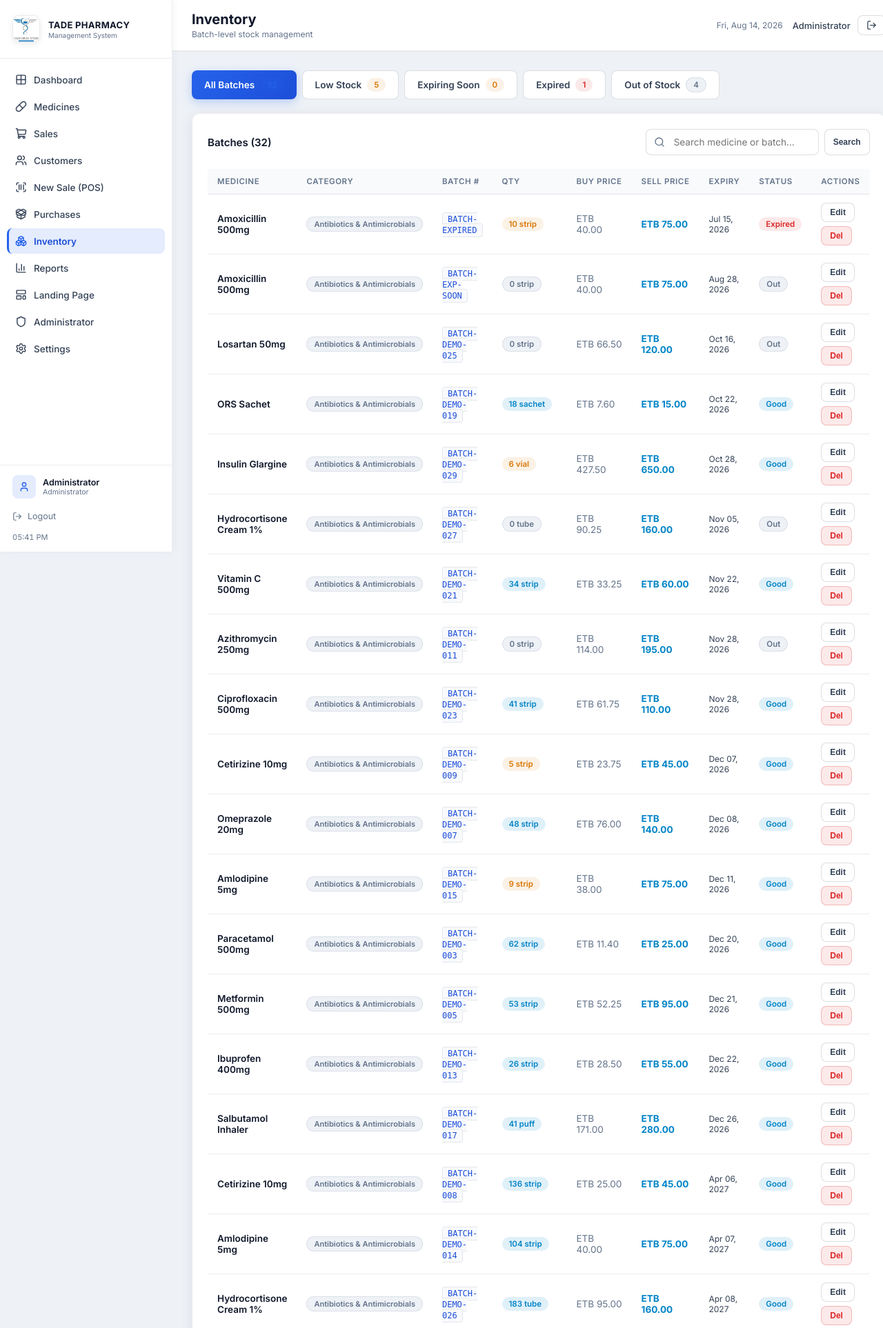
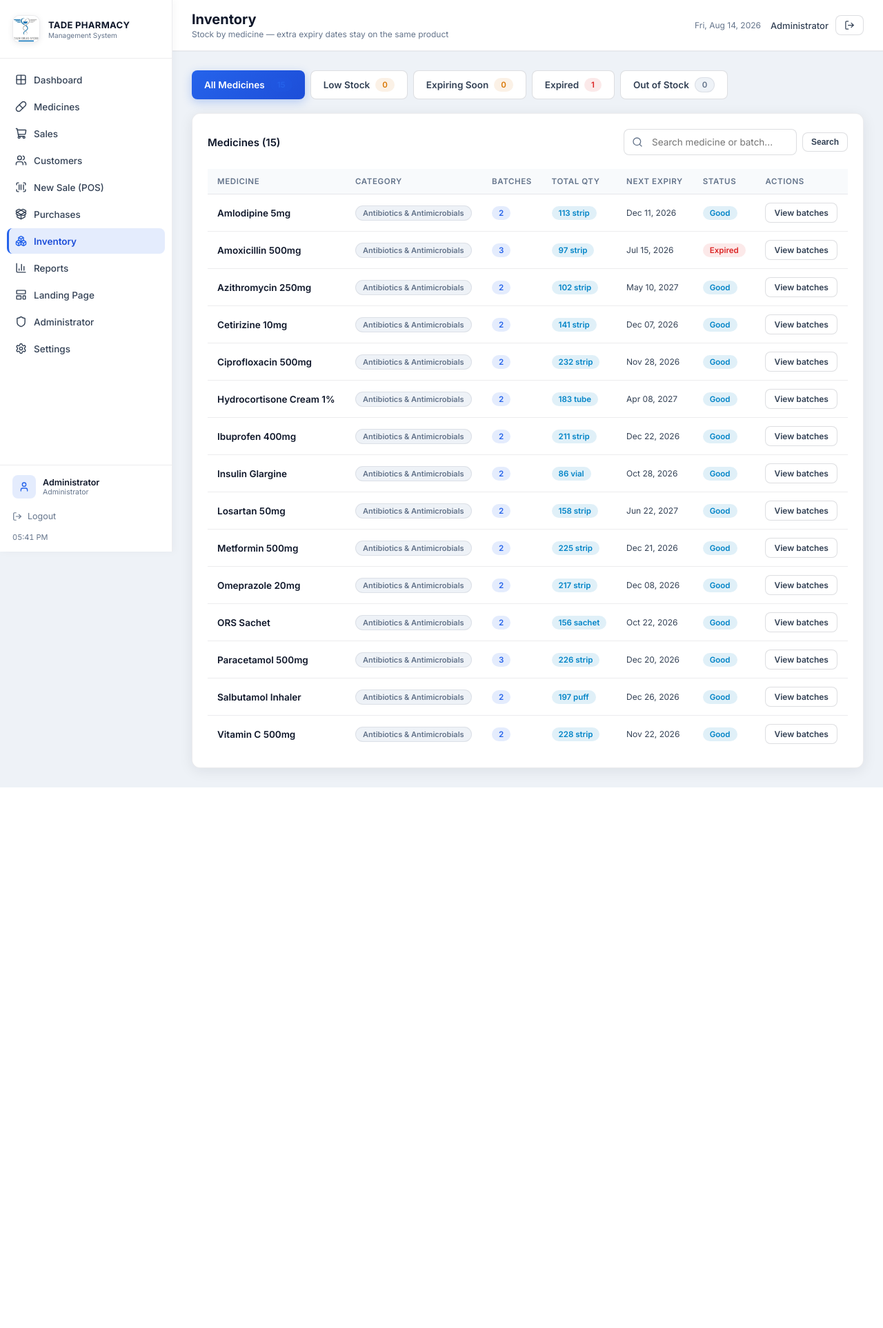
Before and after one commit to kidaholy/tadepharmacy, a PHP site: page /inventory.php in a window 1280 px wide. Shown: the top 1926 px of the page at 69% size. After the commit the page ends 1142 px from the top, so only its background shows below. Run offline with PHP 8.4, Linux system fonts and the light colour scheme; the visitor is signed in with stand-in values (Sample User, id 1); data comes from the database, SQL or seed files in the repository; both versions use the stored data as it was after the commit; some libraries are stand-ins or nearby versions.

Commit message:
medicine page has only medicines quantity not new expire quantity

```diff
--- a/index.php
+++ b/index.php
@@ -25,7 +25,7 @@ renderSidebar();
 <?php if ($expired > 0): ?>
 <div class="alert alert-danger auto-hide" style="transition:opacity 0.3s,transform 0.3s;">
   <i data-lucide="alert-triangle"></i>
-  <strong><?= $expired ?> batches have expired</strong> — Please review and dispose of expired stock immediately.
+  <strong><?= $expired ?> medicine<?= $expired == 1 ? '' : 's' ?> have expired stock</strong> — Please review and dispose of expired stock immediately.
   <a href="inventory.php" style="color:inherit;margin-left:auto;font-weight:700;">View →</a>
 </div>
 <?php endif; ?>
@@ -33,7 +33,7 @@ renderSidebar();
 <?php if ($expiringSoon > 0): ?>
 <div class="alert alert-warning auto-hide" style="transition:opacity 0.3s,transform 0.3s;">
   <i data-lucide="clock"></i>
-  <strong><?= $expiringSoon ?> batches expire within 30 days</strong> — Prioritize selling these items (FEFO).
+  <strong><?= $expiringSoon ?> medicine<?= $expiringSoon == 1 ? '' : 's' ?> expire within 30 days</strong> — Prioritize selling these items (FEFO).
   <a href="inventory.php" style="color:inherit;margin-left:auto;font-weight:700;">View →</a>
 </div>
 <?php endif; ?>
--- a/inventory.php
+++ b/inventory.php
@@ -72,45 +72,98 @@ if ($_SERVER['REQUEST_METHOD'] === 'POST') {
     }
 }
 
-$sql = "
-    SELECT b.*, m.name as med_name, m.reorder_level, m.unit,
-           COALESCE(m.product_type, 'medicine') AS product_type, c.name as cat_name
-    FROM batches b
-    JOIN medicines m ON m.id = b.medicine_id
-    LEFT JOIN categories c ON c.id = m.category_id
-";
+$medicines = $pdo->query("SELECT id, name, unit, COALESCE(product_type,'medicine') AS product_type FROM medicines ORDER BY name")->fetchAll();
+$currency  = getSetting('currency', 'ETB');
+$viewBatches = $medId > 0;
 
 $params = [];
 $where  = [];
-
 if ($search) {
     $where[] = "(m.name LIKE ? OR b.batch_number LIKE ?)";
     $params[] = "%$search%"; $params[] = "%$search%";
 }
-if ($medId)   { $where[] = "b.medicine_id = ?"; $params[] = $medId; }
 
-if ($filter === 'low')      { $where[] = "b.quantity > 0 AND b.quantity <= m.reorder_level"; }
-if ($filter === 'expired')  { $where[] = "b.expiry_date < date('now') AND b.expiry_date < '9000-01-01'"; }
-if ($filter === 'expiring') { $where[] = "b.expiry_date BETWEEN date('now') AND date('now','+30 days') AND b.quantity > 0 AND b.expiry_date < '9000-01-01'"; }
-if ($filter === 'out')      { $where[] = "b.quantity = 0"; }
+if ($viewBatches) {
+    $where[] = "b.medicine_id = ?";
+    $params[] = $medId;
+    if ($filter === 'low')      { $where[] = "b.quantity > 0 AND b.quantity <= m.reorder_level"; }
+    if ($filter === 'expired')  { $where[] = "b.expiry_date < date('now') AND b.expiry_date < '9000-01-01'"; }
+    if ($filter === 'expiring') { $where[] = "b.expiry_date BETWEEN date('now') AND date('now','+30 days') AND b.quantity > 0 AND b.expiry_date < '9000-01-01'"; }
+    if ($filter === 'out')      { $where[] = "b.quantity = 0"; }
 
-if ($where) $sql .= ' WHERE ' . implode(' AND ', $where);
-$sql .= ' ORDER BY b.expiry_date ASC, m.name';
+    $sql = "
+        SELECT b.*, m.name as med_name, m.reorder_level, m.unit,
+               COALESCE(m.product_type, 'medicine') AS product_type, c.name as cat_name
+        FROM batches b
+        JOIN medicines m ON m.id = b.medicine_id
+        LEFT JOIN categories c ON c.id = m.category_id
+    ";
+    if ($where) $sql .= ' WHERE ' . implode(' AND ', $where);
+    $sql .= ' ORDER BY b.expiry_date ASC, m.name';
+    $stmt = $pdo->prepare($sql);
+    $stmt->execute($params);
+    $batches = $stmt->fetchAll();
+    $stockRows = [];
+    $focusMed = $pdo->prepare("SELECT name FROM medicines WHERE id=?");
+    $focusMed->execute([$medId]);
+    $focusMedName = $focusMed->fetchColumn() ?: 'Medicine';
+} else {
+    $having = [];
+    if ($filter === 'low') {
+        $having[] = "COALESCE(SUM(b.quantity), 0) > 0 AND COALESCE(SUM(b.quantity), 0) <= m.reorder_level";
+    }
+    if ($filter === 'expired') {
+        $having[] = "SUM(CASE WHEN b.expiry_date < date('now') AND b.expiry_date < '9000-01-01' AND b.quantity > 0 THEN 1 ELSE 0 END) > 0";
+    }
+    if ($filter === 'expiring') {
+        $having[] = "SUM(CASE WHEN b.expiry_date BETWEEN date('now') AND date('now','+30 days') AND b.expiry_date < '9000-01-01' AND b.quantity > 0 THEN 1 ELSE 0 END) > 0";
+    }
+    if ($filter === 'out') {
+        $having[] = "COALESCE(SUM(b.quantity), 0) = 0";
+    }
 
-$stmt = $pdo->prepare($sql);
-$stmt->execute($params);
-$batches = $stmt->fetchAll();
+    $sql = "
+        SELECT m.id AS medicine_id, m.name AS med_name, m.reorder_level, m.unit,
+               COALESCE(m.product_type, 'medicine') AS product_type, c.name AS cat_name,
+               COALESCE(SUM(b.quantity), 0) AS stock,
+               COUNT(b.id) AS batch_count,
+               MIN(CASE WHEN b.quantity > 0 AND b.expiry_date < '9000-01-01' THEN b.expiry_date END) AS next_expiry
+        FROM medicines m
+        JOIN batches b ON b.medicine_id = m.id
+        LEFT JOIN categories c ON c.id = m.category_id
+    ";
+    if ($where) $sql .= ' WHERE ' . implode(' AND ', $where);
+    $sql .= ' GROUP BY m.id';
+    if ($having) $sql .= ' HAVING ' . implode(' AND ', $having);
+    $sql .= ' ORDER BY m.name COLLATE NOCASE';
+    $stmt = $pdo->prepare($sql);
+    $stmt->execute($params);
+    $stockRows = $stmt->fetchAll();
+    $batches = [];
+    $focusMedName = '';
+}
 
-$medicines = $pdo->query("SELECT id, name, unit, COALESCE(product_type,'medicine') AS product_type FROM medicines ORDER BY name")->fetchAll();
-$currency  = getSetting('currency', 'ETB');
-
-// Summary counts
 $counts = [
-    'all'      => $pdo->query("SELECT COUNT(*) FROM batches")->fetchColumn(),
-    'low'      => $pdo->query("SELECT COUNT(*) FROM batches b JOIN medicines m ON m.id=b.medicine_id WHERE b.quantity > 0 AND b.quantity <= m.reorder_level")->fetchColumn(),
-    'expired'  => $pdo->query("SELECT COUNT(*) FROM batches WHERE expiry_date < date('now') AND expiry_date < '9000-01-01'")->fetchColumn(),
-    'expiring' => $pdo->query("SELECT COUNT(*) FROM batches WHERE expiry_date BETWEEN date('now') AND date('now','+30 days') AND quantity > 0 AND expiry_date < '9000-01-01'")->fetchColumn(),
-    'out'      => $pdo->query("SELECT COUNT(*) FROM batches WHERE quantity = 0")->fetchColumn(),
+    'all'      => $pdo->query("SELECT COUNT(DISTINCT medicine_id) FROM batches")->fetchColumn(),
+    'low'      => $pdo->query("
+        SELECT COUNT(*) FROM (
+            SELECT m.id FROM medicines m
+            JOIN batches b ON b.medicine_id = m.id
+            GROUP BY m.id
+            HAVING COALESCE(SUM(b.quantity), 0) > 0
+               AND COALESCE(SUM(b.quantity), 0) <= m.reorder_level
+        )
+    ")->fetchColumn(),
+    'expired'  => $pdo->query("SELECT COUNT(DISTINCT medicine_id) FROM batches WHERE expiry_date < date('now') AND expiry_date < '9000-01-01' AND quantity > 0")->fetchColumn(),
+    'expiring' => $pdo->query("SELECT COUNT(DISTINCT medicine_id) FROM batches WHERE expiry_date BETWEEN date('now') AND date('now','+30 days') AND quantity > 0 AND expiry_date < '9000-01-01'")->fetchColumn(),
+    'out'      => $pdo->query("
+        SELECT COUNT(*) FROM (
+            SELECT m.id FROM medicines m
+            JOIN batches b ON b.medicine_id = m.id
+            GROUP BY m.id
+            HAVING COALESCE(SUM(b.quantity), 0) = 0
+        )
+    ")->fetchColumn(),
 ];
 
 renderHead('Inventory');
@@ -118,7 +171,7 @@ renderSidebar();
 ?>
 <div id="sidebarOverlay" class="overlay-bg" onclick="toggleSidebar()"></div>
 <div class="main-content">
-<?php renderTopbar('Inventory', 'Batch-level stock management'); ?>
+<?php renderTopbar('Inventory', 'Stock by medicine — extra expiry dates stay on the same product'); ?>
 <div class="page-body">
 
 <?php if ($msg): ?><div class="alert alert-success auto-hide"><i data-lucide="check-circle"></i><?= htmlspecialchars($msg) ?></div><?php endif; ?>
@@ -128,7 +181,7 @@ renderSidebar();
 <div style="display:flex;gap:8px;flex-wrap:wrap;margin-bottom:20px;">
   <?php
   $tabs = [
-    ['key'=>'all',      'label'=>'All Batches',    'cnt'=>$counts['all'],      'class'=>'badge-blue'],
+    ['key'=>'all',      'label'=>'All Medicines',  'cnt'=>$counts['all'],      'class'=>'badge-blue'],
     ['key'=>'low',      'label'=>'Low Stock',       'cnt'=>$counts['low'],      'class'=>'badge-orange'],
     ['key'=>'expiring', 'label'=>'Expiring Soon',   'cnt'=>$counts['expiring'], 'class'=>'badge-orange'],
     ['key'=>'expired',  'label'=>'Expired',         'cnt'=>$counts['expired'],  'class'=>'badge-red'],
@@ -147,15 +200,26 @@ renderSidebar();
 
 <div class="card">
   <div class="card-header">
-    <span class="card-title">Batches (<?= count($batches) ?>)</span>
-    <form method="GET" style="display:flex;gap:8px;">
+    <span class="card-title">
+      <?php if ($viewBatches): ?>
+        <?= htmlspecialchars($focusMedName) ?> — batches (<?= count($batches) ?>)
+      <?php else: ?>
+        Medicines (<?= count($stockRows) ?>)
+      <?php endif; ?>
+    </span>
+    <form method="GET" style="display:flex;gap:8px;flex-wrap:wrap;align-items:center;">
       <input type="hidden" name="filter" value="<?= htmlspecialchars($filter) ?>">
+      <?php if ($viewBatches): ?>
+      <input type="hidden" name="med" value="<?= $medId ?>">
+      <a href="inventory.php?filter=<?= urlencode($filter) ?>" class="btn btn-ghost btn-sm"><i data-lucide="arrow-left"></i> All medicines</a>
+      <?php endif; ?>
       <div class="search-bar"><i data-lucide="search"></i><input type="text" name="q" value="<?= htmlspecialchars($search) ?>" placeholder="Search medicine or batch..."></div>
       <button type="submit" class="btn btn-ghost btn-sm">Search</button>
     </form>
   </div>
 
   <div class="table-wrap">
+    <?php if ($viewBatches): ?>
     <table>
       <thead>
         <tr>
@@ -207,7 +271,7 @@ renderSidebar();
                 'expiry_date'     => isNoExpiryDate($b['expiry_date'] ?? '') ? '' : $b['expiry_date'],
                 'manufacture_date'=> $b['manufacture_date'] ?? '',
               ]), ENT_QUOTES) ?>)'>Edit</button>
-            <form method="POST" onsubmit="return confirmDelete(this)">
+            <form method="POST" action="<?= htmlspecialchars($_SERVER['REQUEST_URI'] ?? 'inventory.php') ?>" onsubmit="return confirmDelete(this)">
               <input type="hidden" name="act" value="delete_batch">
               <input type="hidden" name="batch_id" value="<?= $b['id'] ?>">
               <button type="submit" class="btn btn-danger btn-sm">Del</button>
@@ -219,6 +283,52 @@ renderSidebar();
       <?php endif; ?>
       </tbody>
     </table>
+    <?php else: ?>
+    <table>
+      <thead>
+        <tr>
+          <th>Medicine</th><th>Category</th><th>Batches</th>
+          <th>Total Qty</th><th>Next expiry</th><th>Status</th><th>Actions</th>
+        </tr>
+      </thead>
+      <tbody>
+      <?php if (empty($stockRows)): ?>
+        <tr><td colspan="7" style="text-align:center;padding:40px;color:var(--text-300);">No medicines match your filter</td></tr>
+      <?php else: ?>
+      <?php foreach ($stockRows as $r):
+        $noExpiry = isNoExpiryDate($r['next_expiry'] ?? '');
+        if ((int)$r['stock'] === 0) {
+            $statusClass = 'badge-gray';
+            $statusLabel = 'Out';
+        } elseif ($noExpiry) {
+            $statusClass = ((int)$r['stock'] <= (int)$r['reorder_level']) ? 'badge-orange' : 'badge-green';
+            $statusLabel = ((int)$r['stock'] <= (int)$r['reorder_level']) ? 'Low' : 'Good';
+        } else {
+            $days = (strtotime($r['next_expiry']) - time()) / 86400;
+            if ($days < 0)        { $statusClass = 'badge-red';    $statusLabel = 'Expired'; }
+            elseif ($days <= 7)   { $statusClass = 'badge-red';    $statusLabel = 'Critical'; }
+            elseif ($days <= 30)  { $statusClass = 'badge-orange'; $statusLabel = 'Expiring'; }
+            elseif ((int)$r['stock'] <= (int)$r['reorder_level']) { $statusClass = 'badge-orange'; $statusLabel = 'Low'; }
+            else                  { $statusClass = 'badge-green';  $statusLabel = 'Good'; }
+        }
+        $qtyClass = (int)$r['stock'] === 0 ? 'badge-gray' : ((int)$r['stock'] <= (int)$r['reorder_level'] ? 'badge-orange' : 'badge-green');
+      ?>
+      <tr>
+        <td style="font-weight:600;color:var(--text-100);"><?= htmlspecialchars($r['med_name']) ?></td>
+        <td><span class="badge badge-gray" style="font-size:11px;"><?= htmlspecialchars($r['cat_name'] ?? '—') ?></span></td>
+        <td><span class="badge badge-blue"><?= (int)$r['batch_count'] ?></span></td>
+        <td><span class="badge <?= $qtyClass ?>"><?= number_format($r['stock']) ?> <?= htmlspecialchars($r['unit']) ?></span></td>
+        <td style="font-size:12px;"><?= formatExpiryDate($r['next_expiry'] ?? '') ?></td>
+        <td><span class="badge <?= $statusClass ?>"><?= $statusLabel ?></span></td>
+        <td>
+          <a href="inventory.php?med=<?= (int)$r['medicine_id'] ?>&filter=<?= urlencode($filter) ?>" class="btn btn-ghost btn-sm">View batches</a>
+        </td>
+      </tr>
+      <?php endforeach; ?>
+      <?php endif; ?>
+      </tbody>
+    </table>
+    <?php endif; ?>
   </div>
 </div>
 
@@ -230,7 +340,7 @@ renderSidebar();
       <button class="modal-close" onclick="closeModal('editModal')"><i data-lucide="x"></i></button>
     </div>
     <div class="modal-body">
-      <form method="POST">
+      <form method="POST" action="<?= htmlspecialchars($_SERVER['REQUEST_URI'] ?? 'inventory.php') ?>">
         <input type="hidden" name="act" value="update_batch">
         <input type="hidden" name="batch_id" id="editBatchId">
         <div class="form-group">
--- a/sales_lib.php
+++ b/sales_lib.php
@@ -258,17 +258,18 @@ function dashboardSnapshot(PDO $pdo): array {
             SELECT m.id FROM medicines m
             LEFT JOIN batches b ON b.medicine_id = m.id
             GROUP BY m.id
-            HAVING COALESCE(SUM(b.quantity), 0) <= m.reorder_level
+            HAVING COALESCE(SUM(b.quantity), 0) > 0
+               AND COALESCE(SUM(b.quantity), 0) <= m.reorder_level
         ) AS low_meds
     ")->fetchColumn();
 
     $expiringSoon = (int) scalarBind($pdo, "
-        SELECT COUNT(*) FROM batches
+        SELECT COUNT(DISTINCT medicine_id) FROM batches
         WHERE expiry_date BETWEEN ? AND date(?, '+30 days') AND quantity > 0
           AND " . expiryTrackedSql() . "
     ", [$today, $today]);
     $expired = (int) scalarBind($pdo, "
-        SELECT COUNT(*) FROM batches
+        SELECT COUNT(DISTINCT medicine_id) FROM batches
         WHERE expiry_date < ? AND quantity > 0 AND " . expiryTrackedSql() . "
     ", [$today]);
 
@@ -301,7 +302,7 @@ function dashboardSnapshot(PDO $pdo): array {
         FROM medicines m
         LEFT JOIN batches b ON b.medicine_id = m.id
         GROUP BY m.id
-        HAVING stock <= m.reorder_level
+        HAVING COALESCE(SUM(b.quantity), 0) > 0 AND COALESCE(SUM(b.quantity), 0) <= m.reorder_level
         ORDER BY stock ASC
         LIMIT 6
     ")->fetchAll();
```
Also changed, not shown: data/pharmacy.db.
